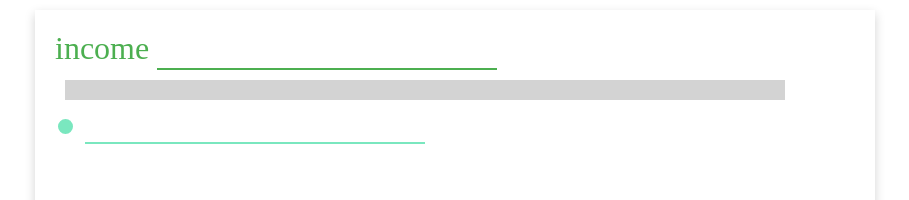
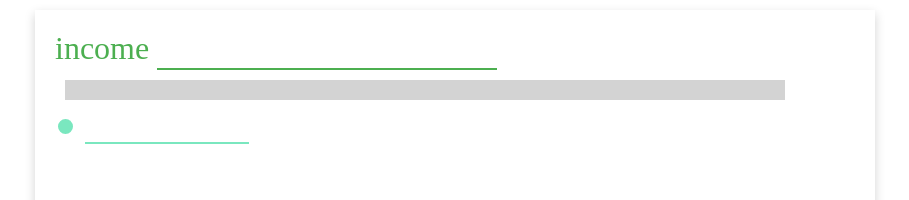
Before and after one commit to ethanjurman/budget-app, a React (Create React App) app: page / in a window 1280 px wide. Shown: the top 200 px of the page, without its empty margins (185-1094 px from the left). Built offline with nearby package versions, Linux system fonts and the light colour scheme.

Commit message:
more store connections, more linting

```diff
--- a/src/App.js
+++ b/src/App.js
@@ -15,6 +15,8 @@ const expenses = [
   { name: 'things', value: 50, color: genNextColor.next().value },
 ];
 
+const newExpenseColor = genNextColor.next().value;
+
 class App extends Component {
   render() {
     if (!this.props.store) {
@@ -24,7 +26,10 @@ class App extends Component {
       <div className="App">
         <IncomeManager />
         <SplitBar items={expenses} total={this.props.store.getStoreValue('income')} />
-        <InputRow initialColor={genNextColor.next().value} />
+        <InputRow
+          inputKey="newExpense"
+          initialColor={newExpenseColor}
+        />
       </div>
     );
   }
--- a/src/components/ColorSelector/ColorSelector.js
+++ b/src/components/ColorSelector/ColorSelector.js
@@ -1,16 +1,42 @@
 import React, { Component } from 'react';
+import PropTypes from 'prop-types';
 import colors, { colorKeys } from './colors';
 import './color.css';
 
-const getColorFromIndex = (index) => colors[colorKeys[index]];
+const getColorFromIndex = index => colors[colorKeys[index]];
 
-export default class ColorSelector extends Component {
+const ColorCircleItem = (props) => {
+  const onClick = () => props.onClick(props.index);
+  return (
+    <div
+      className="ColorCircle"
+      onClick={onClick}
+      style={{
+        background: props.color,
+        transform: props.rotation,
+        zIndex: props.zIndex,
+      }}
+    />
+  );
+};
+
+ColorCircleItem.propTypes = {
+  index: PropTypes.number.isRequired,
+  onClick: PropTypes.func.isRequired,
+  color: PropTypes.string.isRequired,
+  rotation: PropTypes.string.isRequired,
+  zIndex: PropTypes.string.isRequired,
+};
+
+class ColorSelector extends Component {
   constructor(props) {
     super(props);
     this.state = {
       color: props.color,
-      open: false
-    }
+      open: false,
+    };
+    this.handleToggleOpen = this.handleToggleOpen.bind(this);
+    this.renderColors = this.renderColors.bind(this);
   }
 
   handleToggleOpen(index) {
@@ -18,7 +44,7 @@ export default class ColorSelector extends Component {
 
     this.setState({
       open: !this.state.open,
-      color: newColor
+      color: newColor,
     });
 
     if (this.props.onChange) {
@@ -30,21 +56,19 @@ export default class ColorSelector extends Component {
     let rotation = 'rotate(0deg)';
     let zIndex = '';
     if (this.state.open) {
-      rotation = 'rotate(' + (index * 30) + 'deg)';
+      rotation = `rotate(${index * 30}deg)`;
     }
     if (this.state.color === getColorFromIndex(index)) {
       zIndex = '10';
     }
     return (
-      <div
+      <ColorCircleItem
         key={index}
-        className="ColorCircle"
-        onClick={this.handleToggleOpen.bind(this, index)}
-        style={{
-          background: color,
-          transform: rotation,
-          zIndex
-        }}
+        index={index}
+        color={color}
+        onClick={this.handleToggleOpen}
+        rotation={rotation}
+        zIndex={zIndex}
       />
     );
   }
@@ -54,8 +78,15 @@ export default class ColorSelector extends Component {
       <div className="ColorSelector">
         {colorKeys
           .map(color => colors[color])
-          .map(this.renderColors.bind(this))}
+          .map(this.renderColors)}
       </div>
-    )
+    );
   }
 }
+
+ColorSelector.propTypes = {
+  color: PropTypes.string.isRequired,
+  onChange: PropTypes.func.isRequired,
+};
+
+export default ColorSelector;
--- a/src/components/ColorSelector/colors.js
+++ b/src/components/ColorSelector/colors.js
@@ -1,20 +1,21 @@
 const colors = {
-  'BOLD-BLUE': 'rgb(84, 132, 237)',
-  'BLUE': 'rgb(164, 189, 252)',
-  'TURQUOISE': 'rgb(70, 214, 219)',
-  'GREEN': 'rgb(122, 231, 191)',
-  'BOLD-GREEN': 'rgb(81, 183, 73)',
-  'YELLOW': 'rgb(251, 215, 91)',
-  'ORANGE': 'rgb(255, 184, 120)',
-  'RED': 'rgb(255, 136, 124)',
-  'BOLD-RED': 'rgb(220, 33, 39)',
-  'PURPLE': 'rgb(219, 173, 255)',
-  'GRAY': 'rgb(225, 225, 225)'
-}
+  BOLD_BLUE: 'rgb(84, 132, 237)',
+  BLUE: 'rgb(164, 189, 252)',
+  TURQUOISE: 'rgb(70, 214, 219)',
+  GREEN: 'rgb(122, 231, 191)',
+  BOLD_GREEN: 'rgb(81, 183, 73)',
+  YELLOW: 'rgb(251, 215, 91)',
+  ORANGE: 'rgb(255, 184, 120)',
+  RED: 'rgb(255, 136, 124)',
+  BOLD_RED: 'rgb(220, 33, 39)',
+  PURPLE: 'rgb(219, 173, 255)',
+  GRAY: 'rgb(225, 225, 225)',
+};
 
 export const colorKeys = Object.keys(colors);
 
-function* colorMaker(index = 0) {
+function* colorMaker(startColorIndex = 0) {
+  let index = startColorIndex;
   while (true) {
     yield colors[colorKeys[index++]];
   }
--- a/src/components/InputRow/Input.js
+++ b/src/components/InputRow/Input.js
@@ -1,18 +1,34 @@
-import React, { Component } from 'react';
+import React from 'react';
+import PropTypes from 'prop-types';
+import * as Store from '../../store/store';
 import './inputRow.css';
 
-export default class Input extends Component {
-  render() {
+const Input = (props) => {
+  const textValue = props.store.getStoreValue(props.inputKey, '');
+  const onUpdateText = ({ target: { value } }) => {
+    props.store.setStoreValue(props.inputKey, value);
+  };
   return (
     <div className="Input">
       <input
         type="text"
+        onKeyDown={onUpdateText}
+        onKeyUp={onUpdateText}
         style={{
-            color: this.props.color,
-            borderBottomColor: this.props.color
+          color: props.color,
+          borderBottomColor: props.color,
+          width: `${(textValue.length + 1) * 16}px`,
+          minWidth: '160px',
         }}
       />
     </div>
   );
-  }
-}
+};
+
+Input.propTypes = {
+  inputKey: PropTypes.string.isRequired,
+  color: PropTypes.string.isRequired,
+  store: PropTypes.instanceOf(Store.Store).isRequired,
+};
+
+export default Store.connect(Input);
--- a/src/components/InputRow/InputRow.js
+++ b/src/components/InputRow/InputRow.js
@@ -1,19 +1,20 @@
 import React, { Component } from 'react';
+import PropTypes from 'prop-types';
 import Input from './Input';
 import ColorSelector from '../ColorSelector/ColorSelector';
-import { genNextColor } from '../ColorSelector/colors';
 import './inputRow.css';
 
-export default class InputRow extends Component {
+class InputRow extends Component {
   constructor(props) {
     super(props);
     this.state = {
-      color: props.initialColor
-    }
+      color: props.initialColor,
+    };
+    this.handleChangeColor = this.handleChangeColor.bind(this);
   }
 
   handleChangeColor(color) {
-    this.setState({color});
+    this.setState({ color });
   }
 
   render() {
@@ -21,10 +22,20 @@ export default class InputRow extends Component {
       <div className="InputRow">
         <ColorSelector
           color={this.state.color}
-          onChange={this.handleChangeColor.bind(this)}
+          onChange={this.handleChangeColor}
         />
-        <Input color={this.state.color}/>
+        <Input
+          color={this.state.color}
+          inputKey={this.props.inputKey}
+        />
       </div>
     );
   }
 }
+
+InputRow.propTypes = {
+  inputKey: PropTypes.string.isRequired,
+  initialColor: PropTypes.string.isRequired,
+};
+
+export default InputRow;
--- a/src/components/income/IncomeInputExpandField.js
+++ b/src/components/income/IncomeInputExpandField.js
@@ -11,7 +11,7 @@ class IncomeInputExpandField extends Component {
   }
 
   updateStoreIncome({ target: { value } }) {
-    this.props.store.setStore('income', +value);
+    this.props.store.setStoreValue('income', +value);
     console.log(this.props.store.getStoreValue('income'));
   }
 
--- a/src/store/store.js
+++ b/src/store/store.js
@@ -1,7 +1,6 @@
 import React, { Component } from 'react';
 
 let storeInstance;
-let updateComponents;
 
 export class Store {
   constructor() {
@@ -22,7 +21,7 @@ export class Store {
     return this.store[key] || fallback;
   }
 
-  setStore(key, value) {
+  setStoreValue(key, value) {
     this.store = Object.assign({}, this.store, { [key]: value });
     this.subscriberUpdateFunctions.map(func => func());
     return this.store;
@@ -30,37 +29,16 @@ export class Store {
 }
 
 storeInstance = new Store();
-//
-// export function connect(Component) {
-//   const Connected = (props) => {
-//     return (
-//       <Component
-//         store={storeInstance}
-//         {...props}
-//       />
-//     );
-//   };
-//
-//   Connected.displayName = `Connected(${Component.name})`;
-//
-//   storeInstance.subscribe(Connected);
-//
-//   return Connected;
-// }
-//
-// updateComponents = (Component) => {
-//   return connect(Component);
-// };
 
 export function connect(WrappedComponent) {
   class StoreWrapper extends Component {
     constructor(props) {
       super(props);
-      this.state = { updateVersion: 0 };
+      this.state = {};
       storeInstance.subscribeFunction(this.updateItem.bind(this));
     }
     updateItem() {
-      this.setState({ updateVersion: this.state.updateVersion + 1 });
+      this.setState({});
     }
 
     render() {
```
Also changed, not shown: .eslintrc.json. Lines whose indentation alone changed are shown as unchanged.
